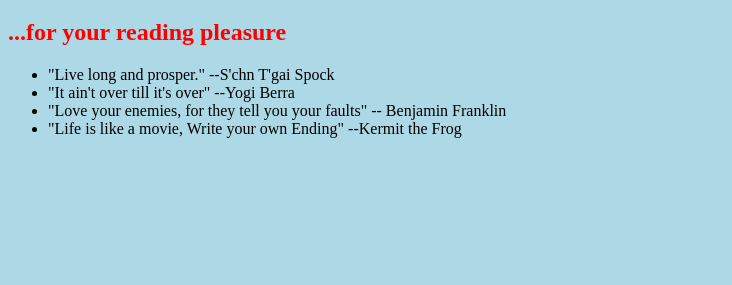
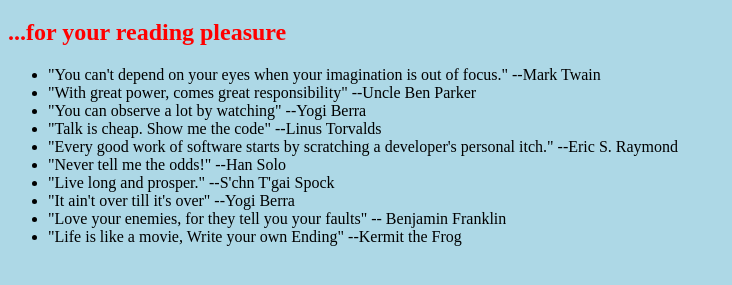
Before and after one commit to heum484/0main_openSAP_repo, a plain HTML site: page index.html in a window 1280 px wide. Shown: the part 61-346 px from the top of the page, without its empty margins (0-732 px from the left). Drawn offline with Linux system fonts and the light colour scheme.

Commit message:
added quotes

```diff
--- a/index.html
+++ b/index.html
@@ -9,6 +9,12 @@
 	<h1>A Page of Quotations</h1>
 	<h2>...for your reading pleasure</h2>
 	<ul>
+		<li>"You can't depend on your eyes when your imagination is out of focus." --Mark Twain</li>
+		<li>"With great power, comes great responsibility" --Uncle Ben Parker</li>
+		<li>"You can observe a lot by watching" --Yogi Berra</li>
+		<li>"Talk is cheap. Show me the code" --Linus Torvalds</li>
+		<li>"Every good work of software starts by scratching a developer's personal itch." --Eric S. Raymond</li>
+		<li>"Never tell me the odds!" --Han Solo</li>
 		<li>"Live long and prosper." --S'chn T'gai Spock</li>
 		<li>"It ain't over till it's over" --Yogi Berra</li>
 		<li>"Love your enemies, for they tell you your faults" -- Benjamin Franklin</li>
```
